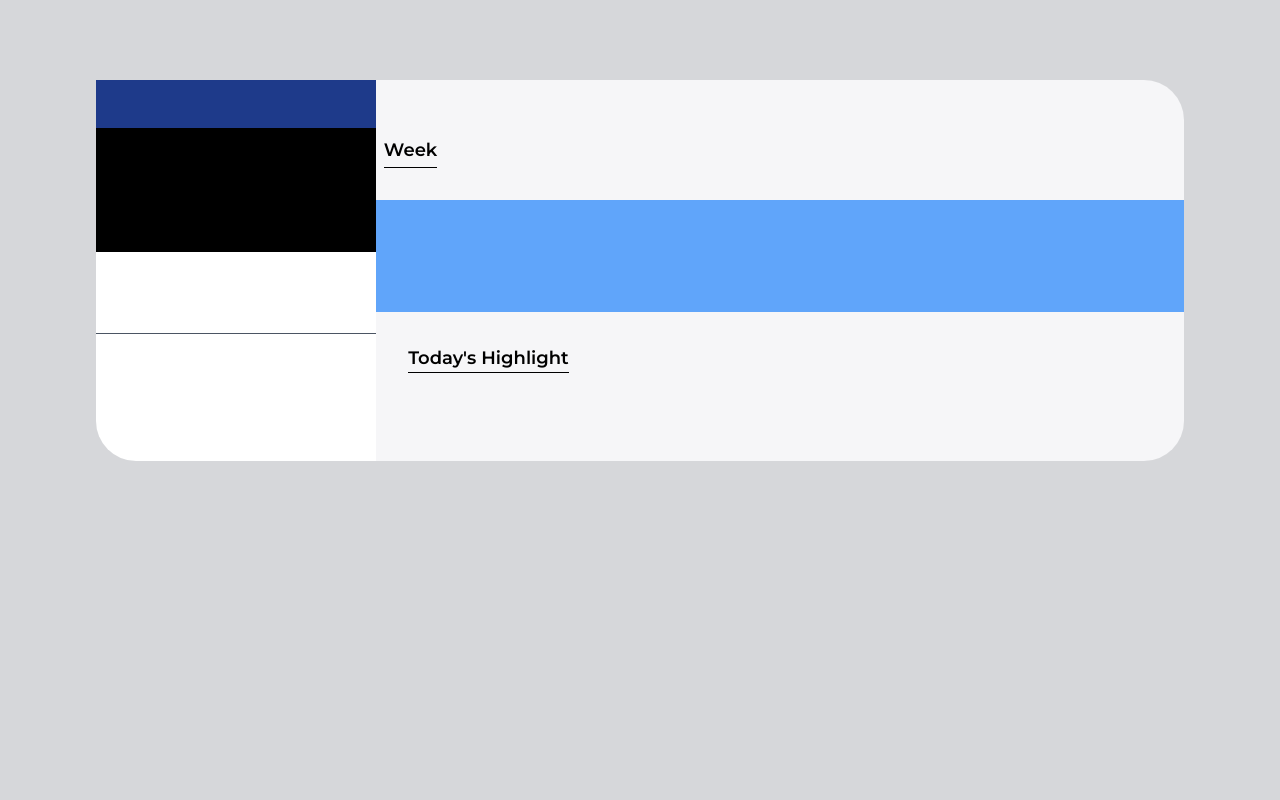
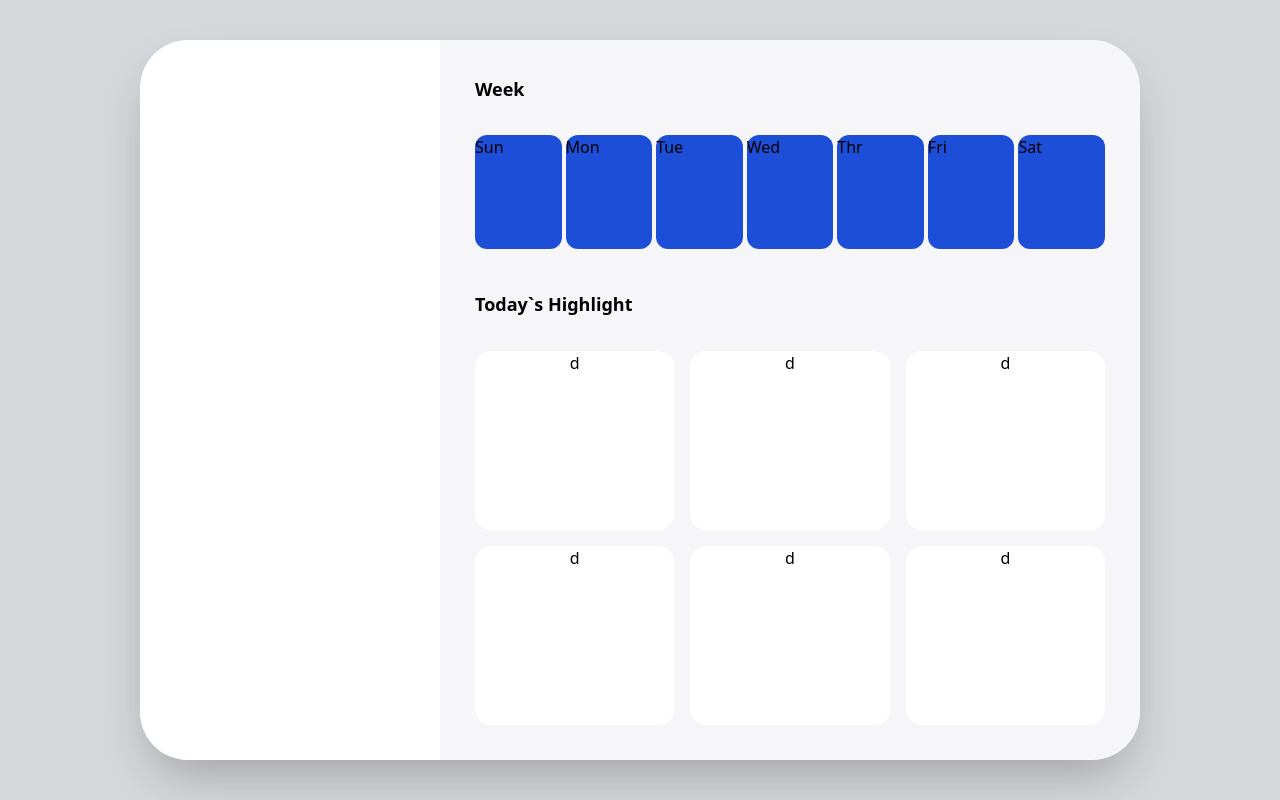
Before and after one commit to jinxsaber/Aurora, a plain HTML site: page index.html in a window 1280 px wide. Drawn offline with nearby package versions, Linux system fonts and the light colour scheme; no server answers.

Commit message:
Made changes in styles

```diff
--- a/index.html
+++ b/index.html
@@ -1,55 +1,45 @@
 <!DOCTYPE html>
-<html lang="en">
+<html>
 <head>
     <meta charset="UTF-8">
     <meta name="viewport" content="width=device-width, initial-scale=1.0">
-    <script src = "https://cdn.tailwindcss.com"></script>
-    <style>
-        @import url('https://fonts.googleapis.com/css2?family=Montserrat:ital,wght@0,100..900;1,100..900&display=swap');
-        </style>
-    <!-- <link rel="stylesheet" href="/css/master.css"> -->
     <title>Aurora</title>
+    <script src="https://cdn.tailwindcss.com"></script>
 </head>
-<body class = "bg-[#d6d7da] font-[Montserrat]">
-    <div class = "flex justify-center">
-    <div class="interface min-[768px]:flex max-[768px]:w-[500px] max-[640px]:w-[350px] items-center w-[1088px] max-[1136px]:w-[95%] my-20 border-solid border-0 rounded-[40px] max-[768px]:rounded-md">
-        <div class = "bg-white max-[768px]:w-[500px] max-[768px]:h-[1000px] max-[640px]:w-[350px] h-full border-solid border-0 rounded-l-[40px] w-[34.63%] max-[920px]:w-[55%] max-[768px]:rounded-2xl">
-            <div class="search h-[12.5%] bg-blue-900"></div>
-            <div class="image h-[32.666%] bg-black"></div>
-            <div class="temp h-[21.5%] pl-8 border-solid border-b border-gray-600 flex flex-col justify-center "></div>
-            <div class = "h-1/3 flex flex-col">
-            <div class="status pl-8 flex flex-1 items-center"></div>
-            <div class="location flex flex-1 justify-center items-center"></div>
+<body class = "flex items-center justify-center h-screen bg-[#d6d7da]">
+    <div class="main h-[90vh] w-[1000px] border-0 rounded-[48px] grid grid-cols-[30%_70%] shadow-2xl">
+        <div class="sidebar bg-white border-0 rounded-l-[48px]">
+            <div class="search w-5/6 flex bg-black">
+
             </div>
+            <div class="icon bg-pink-600"></div>
+            <div class="info"></div>
+            <div class="time"></div>
+            <div class="location"></div>
         </div>
-        <div class = "bg-[#f6f6f8] border-solid border-0 rounded-r-[40px] w-full py-2 max-[768px]:rounded-2xl max-[768px]:mt-4">
-            <div class="week my-12">
-                <div class = "mb-8 ml-2 h-8 text-lg font-semibold border-b border-black w-max max-[920px]:hidden">Week</div>
-                <div class="bg-blue-400 days flex h-28 mb-8 max-[920px]:hidden"><!--Render data of all weeks in it using flex 1 and all-->
-                </div>
-                <div class = "my-8 mx-[4%] font-semibold text-lg border-b border-black w-max max-[768px]:ml-8">Today's Highlight</div>
-                <div class="today max-[920px]:hidden flex flex-wrap items-center mx-[4%]">
-
-                </div>
-                <div class="todayu min-[920px]:hidden max-[768px]:hidden flex flex-wrap items-center mx-[4%]">
-
-                </div>
-                <div class="today_mu min-[768px]:hidden min-[768px]:h-[100px] flex flex-col items-center mx-[4%]">
-
+        <div class="content bg-[#f6f6f8] rounded-r-[48px] p-[5%] flex flex-col">
+            <div class="options h-[8%] font-semibold text-lg">Week</div>
+            <div class="week h-1/5 grid grid-cols-7 gap-1 py-2">
+                <div class = "h-full bg-blue-700 border-0 rounded-xl">Sun</div>
+                <div class = "h-full bg-blue-700 border-0 rounded-xl">Mon</div>
+                <div class = "h-full bg-blue-700 border-0 rounded-xl">Tue</div>
+                <div class = "h-full bg-blue-700 border-0 rounded-xl">Wed</div>
+                <div class = "h-full bg-blue-700 border-0 rounded-xl">Thr</div>
+                <div class = "h-full bg-blue-700 border-0 rounded-xl">Fri</div>
+                <div class = "h-full bg-blue-700 border-0 rounded-xl">Sat</div>
+            </div>
+            <div class="today h-[72%]">
+                <div class="highlight flex items-center text-lg font-semibold h-1/5">Today`s Highlight</div>
+                <div class="data grid grid-cols-3 gap-4 h-4/5">
+                    <div class = "bg-white border-0 rounded-2xl flex justify-center">d</div>
+                    <div class = "bg-white border-0 rounded-2xl flex justify-center">d</div>
+                    <div class = "bg-white border-0 rounded-2xl flex justify-center">d</div>
+                    <div class = "bg-white border-0 rounded-2xl flex justify-center">d</div>
+                    <div class = "bg-white border-0 rounded-2xl flex justify-center">d</div>
+                    <div class = "bg-white border-0 rounded-2xl flex justify-center">d</div>
                 </div>
             </div>
         </div>
     </div>
-</div>
-    <div class="cred"></div>
-    <!-- <div class="h-32 flex items-center justify-center mb-4 bg-black">
-        <select name="Cities" id="Menu" class = "h-8 w-96 pl-8 bg-[#d1d5db] flex border-solid rounded-2xl color">
-            <option value="default">Choose a location</option>
-        </select>
-    </div> -->
-    <!-- <div class="font-[Montserrat] font-semibold pb-5 text-4xl pt-12">Weather Forecast</div> -->
-    <div class="all"></div>
-    <div class="weather"></div>
 </body>
-<script src="js/main.js"></script>
 </html>
```
Also changed, not shown: new.html (added, +55 -0 lines).
